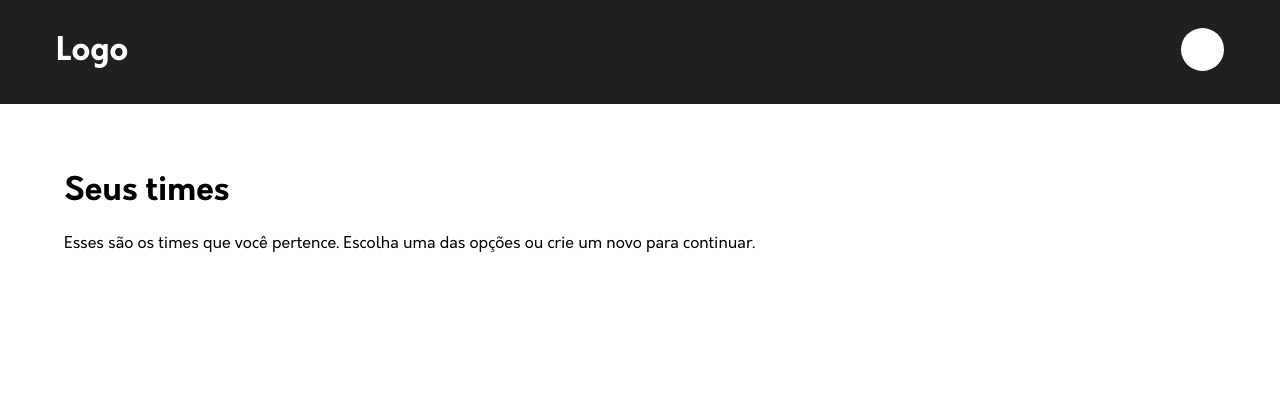
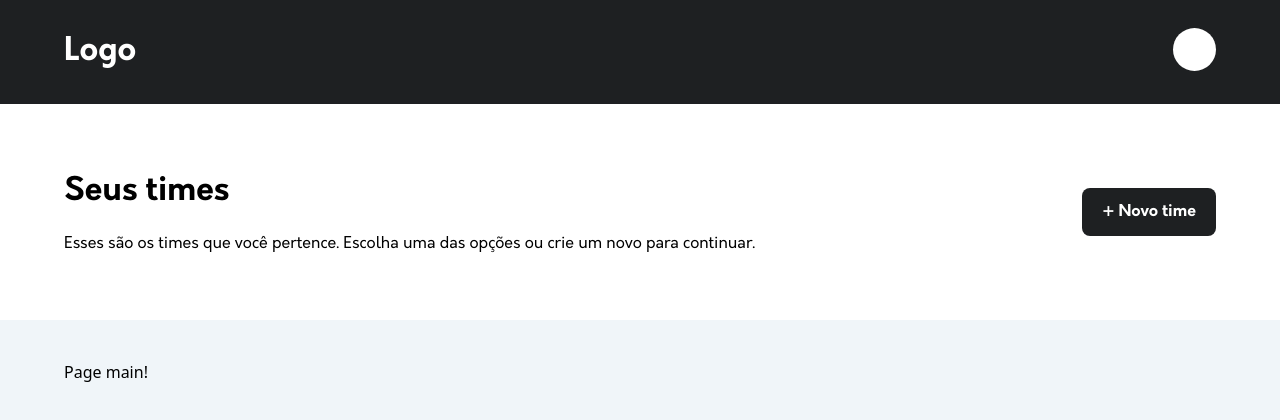
Before and after one commit to emanusantos/SGPP_FRONT, a React (Vite) app: page /teams in a window 1280 px wide. Shown: the top 420 px of the page. Built offline with nearby package versions, Linux system fonts and the light colour scheme.

Commit message:
feat: PageMain component

```diff
--- a/src/components/PageHeader/index.tsx
+++ b/src/components/PageHeader/index.tsx
@@ -1,6 +1,6 @@
 export function PageHeader() {
   return (
-    <header className="flex justify-between bg-primary py-7 px-14">
+    <header className="flex justify-between bg-primary py-7 px-16">
       <h1 className="h1 text-white">Logo</h1>
 
       <div className="w-[2.6875rem] h-[2.6875rem] rounded-full bg-white" />
--- /dev/null
+++ b/src/components/PageMain/index.tsx
@@ -0,0 +1,13 @@
+import { twMerge } from "tailwind-merge";
+import { PageMainProps } from "./types";
+
+export function PageMain({ children, className, ...props }: PageMainProps) {
+  return (
+    <main
+      {...props}
+      className={twMerge("px-16 py-10 bg-gray-light flex-grow", className)}
+    >
+      {children}
+    </main>
+  );
+}
--- /dev/null
+++ b/src/components/PageMain/types.ts
@@ -0,0 +1,5 @@
+export interface PageMainProps
+  extends React.DetailedHTMLProps<
+    React.HTMLAttributes<HTMLDivElement>,
+    HTMLDivElement
+  > {}
--- a/src/components/PageSubheader/index.tsx
+++ b/src/components/PageSubheader/index.tsx
@@ -7,7 +7,7 @@ export function PageSubheader({
   ...props
 }: PageSubheaderProps) {
   return (
-    <div className="flex justify-between p-16 bg-white" {...props}>
+    <div className="flex justify-between items-center p-16 bg-white" {...props}>
       <div className="flex flex-col gap-4">
         <h1 className="h1">{title}</h1>
 
--- a/src/components/index.ts
+++ b/src/components/index.ts
@@ -1,3 +1,5 @@
 export { Button } from "./Button";
 export { Input } from "./Input";
 export { PageHeader } from "./PageHeader";
+export { PageSubheader } from "./PageSubheader";
+export { PageMain } from "./PageMain";
--- a/src/routes/Teams/index.tsx
+++ b/src/routes/Teams/index.tsx
@@ -1,16 +1,19 @@
-import { PageHeader } from "@components";
-import { PageSubheader } from "@components/PageSubheader";
+import { Button, PageHeader, PageMain, PageSubheader } from "@components";
 
 export function Teams() {
   return (
-    <main>
+    <div className="flex flex-col min-h-dvh">
       <PageHeader />
 
       <PageSubheader
         title="Seus times"
         subtitle="Esses são os times que você pertence. Escolha uma das opções ou crie um
           novo para continuar."
-      ></PageSubheader>
-    </main>
+      >
+        <Button classes="w-auto py-3 px-5">+ Novo time</Button>
+      </PageSubheader>
+
+      <PageMain>Page main!</PageMain>
+    </div>
   );
 }
```
